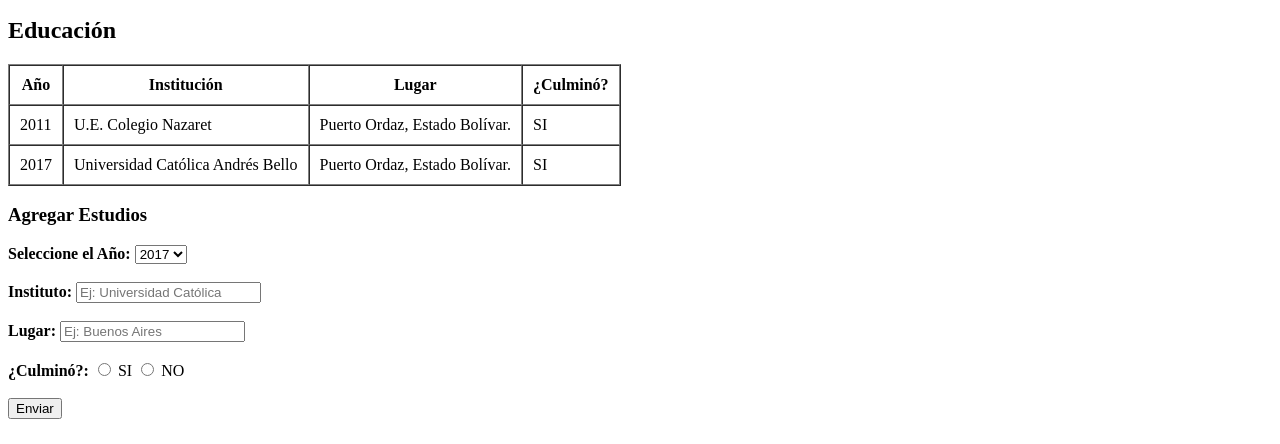
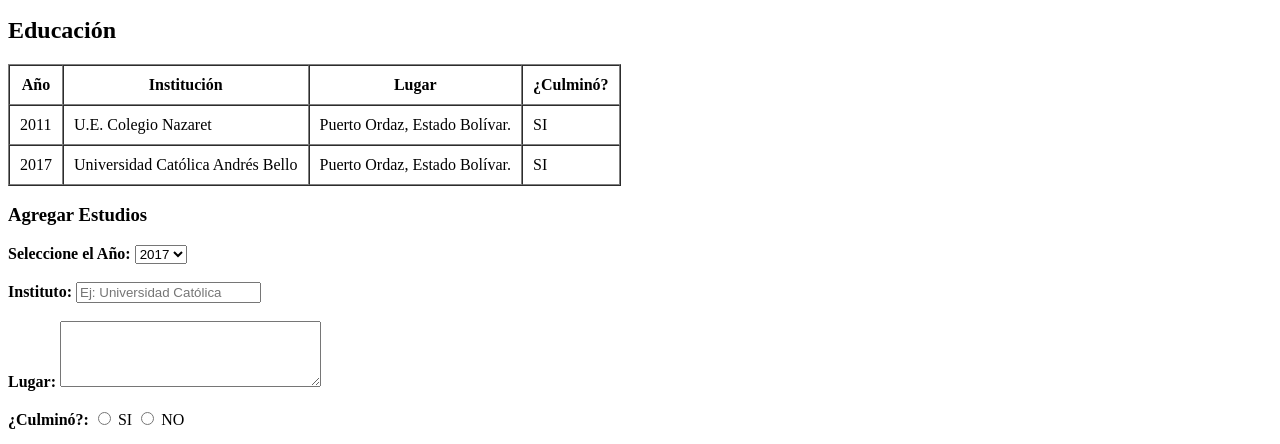
Before and after one commit to mboscan18/FundamentosBasicosHTML, a plain HTML site: page educacion.html in a window 1280 px wide. Shown: the part 353-797 px from the top of the page. Drawn offline with Linux system fonts and the light colour scheme.

Commit message:
Arreglo educacion.html

```diff
--- a/educacion.html
+++ b/educacion.html
@@ -67,7 +67,7 @@
           <label for="instituto"><strong>Instituto:</strong> </label>
           <input type="text" name="instituto" id="instituto" placeholder="Ej: Universidad Católica" required><br><br>
           <label for="lugar"><strong>Lugar:</strong> </label>
-          <input type="text" name="lugar" id="lugar" placeholder="Ej: Buenos Aires" required><br><br>
+          <textarea name="lugar" rows="4" cols="30" required></textarea><br><br>
           <label for="culmino"><strong>¿Culminó?:</strong> </label>
           <input type="radio" name="culmino" id="culmino1" value="si">
           <label for="genero1">SI</label>
```
Also changed, not shown: github_url.txt.
